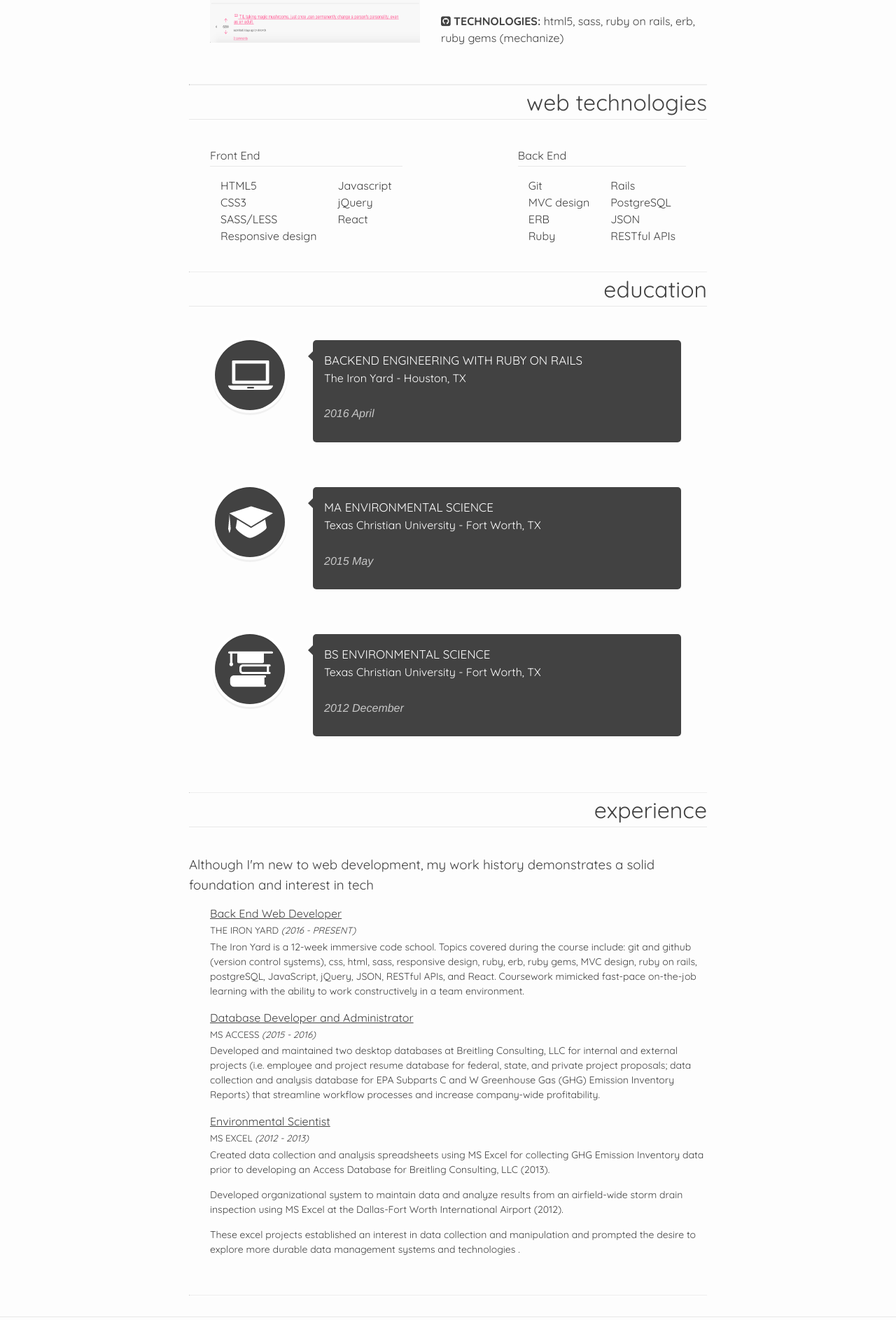
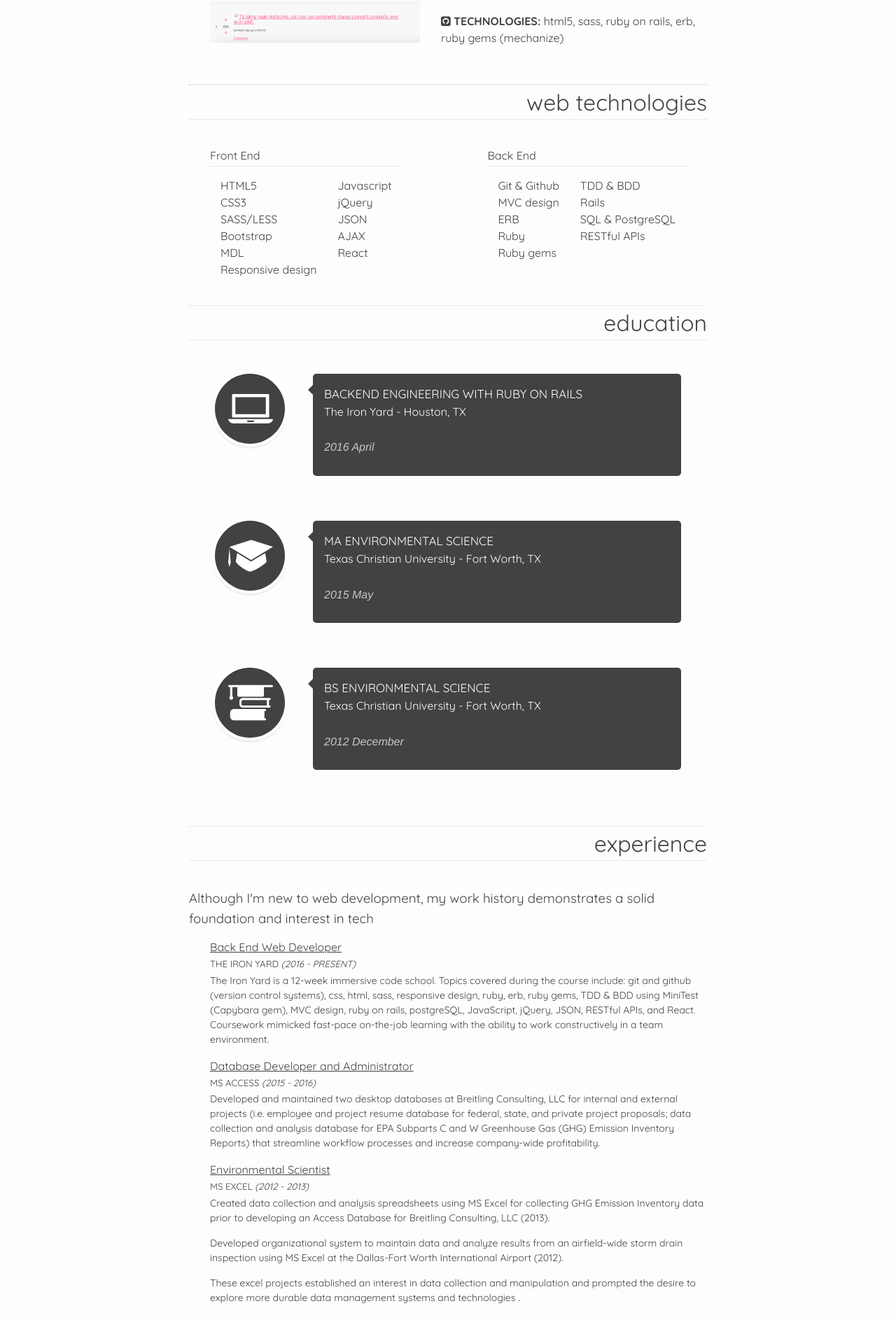
Before and after one commit to emilycritter/emilycritter.io, a Jekyll site: the page built from index.html, in a window 1280 px wide. Shown: the part 1700-3586 px from the top of the page at 70% size. Built offline with Jekyll 4.4.1, drawn with Linux system fonts in a browser that asks for light colours; nearby versions of some CDN libraries.

Commit message:
Add to software section

```diff
--- a/_includes/software.html
+++ b/_includes/software.html
@@ -6,15 +6,19 @@
     <li>
       <h4>Front End</h4>
       <div class="tech-list">
-        <ul>
+        <ul class="column">
           <li>HTML5</li>
           <li>CSS3</li>
           <li>SASS/LESS</li>
+          <li>Bootstrap</li>
+          <li><a href="https://www.getmdl.io/" target="_blank">MDL</a></li>
           <li>Responsive design</li>
         </ul>
-        <ul>
+        <ul class="column">
           <li>Javascript</li>
           <li>jQuery</li>
+          <li>JSON</li>
+          <li>AJAX</li>
           <li>React</li>
         </ul>
       </div>
@@ -23,16 +27,17 @@
     <li>
       <h4>Back End</h4>
       <div class="tech-list">
-        <ul>
-          <li>Git</li>
+        <ul class="column">
+          <li>Git &amp; Github</li>
           <li>MVC design</li>
           <li>ERB</li>
           <li>Ruby</li>
+          <li>Ruby gems</li>
         </ul>
-        <ul>
+        <ul class="column">
+          <li>TDD &amp; BDD</li>
           <li>Rails</li>
-          <li>PostgreSQL</li>
-          <li>JSON</li>
+          <li>SQL &amp; PostgreSQL</li>
           <li>RESTful APIs</li>
         </ul>
       </div>
--- a/_includes/workhistory.html
+++ b/_includes/workhistory.html
@@ -9,7 +9,7 @@
       <h5>THE IRON YARD <em>(2016 - PRESENT)</em></h5>
       <p>
         The Iron Yard is a 12-week immersive code school. Topics covered <a href="emilycritter.com/blog/2016/tiy-week-1">during the course</a> include:
-        git and github (version control systems), css, html, sass, responsive design, ruby, erb, ruby gems,
+        git and github (version control systems), css, html, sass, responsive design, ruby, erb, ruby gems, TDD &amp; BDD using MiniTest (Capybara gem),
         MVC design, ruby on rails, postgreSQL, JavaScript, jQuery, JSON, RESTful APIs, and React. Coursework mimicked
         fast-pace on-the-job learning with the ability to work constructively in a team environment.
       </p>
--- a/_sass/_layout.scss
+++ b/_sass/_layout.scss
@@ -430,6 +430,12 @@ hr {
         font-size: 14px;
       }
     }
+    .column {
+      li {
+        max-width: 150px;
+        margin: 0;
+      }
+    }
     .front-back {
       display: flex;
       flex-direction: row;
```
